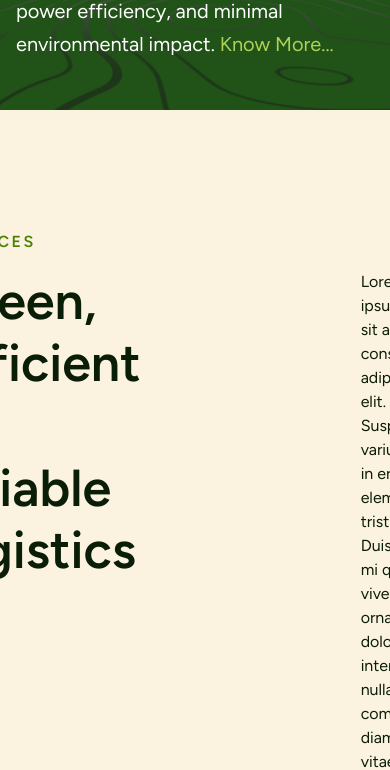
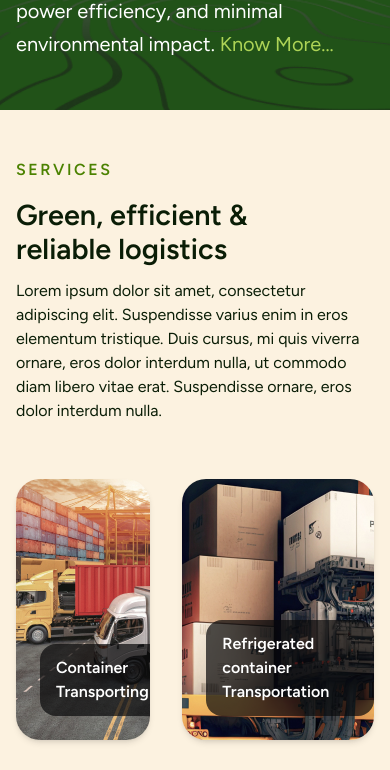
Before and after one commit to jedinrk/wayfarer-website, a Next.js app: page / in a window 390 px wide. Shown: the part 790-1560 px from the top of the page. Built offline with nearby package versions, Linux system fonts and the light colour scheme; a web font is replaced by a local one.

Commit message:
services mobile wip

```diff
--- a/components/Services.tsx
+++ b/components/Services.tsx
@@ -10,15 +10,15 @@ import GreenArrowRight from "../public/gg_arrow-right.svg"
 
 function Services() {
   return (
-    <section className="w-full px-[124px] py-[120px] bg-theme-1000">
-      <div className="w-full max-w-320 m-auto flex flex-col items-center">
+    <section className="bg-theme-1000">
+      <div className="w-full max-w-320 m-auto px-4 md:px-5 py-12 md:py-20 xl:py-28 flex flex-col">
         <div>
-          <h1 className="uppercase mb-[16px] text-theme-text-700 h6">services</h1>
-          <div className="flex justify-between gap-[140px]">
-            <h2 className="text-5xl mr-[40px]">
-              Green, efficient & reliable logistics
-            </h2>
-            <p className="ml-[40px] max-w-[477px]">
+          <h2 className="uppercase mb-[1em] text-theme-text-700 h6">services</h2>
+          <div className="flex flex-col lg:flex-row lg:justify-between">
+            <h3 className="h2 mb-3 lg:mb-0">
+              Green, efficient &<br /> reliable logistics
+            </h3>
+            <p className="max-w-[477px]">
               Lorem ipsum dolor sit amet, consectetur adipiscing elit.
               Suspendisse varius enim in eros elementum tristique. Duis cursus,
               mi quis viverra ornare, eros dolor interdum nulla, ut commodo diam
@@ -94,16 +94,12 @@ function Services() {
             </div>
           </div>
         </div>
-        <div className="w-[198px] h-16 px-8 py-3 bg-white rounded-[44px] border border-lime-700 justify-center items-center inline-flex">
-          <div className="px-2 py-1 justify-center items-center gap-2 flex">
-            <div className="text-lime-700 text-xl font-semibold leading-loose tracking-tight">
-              Let’s Talk
-            </div>
-          </div>
+        <button className="text-lime-700 font-semibold self-center w-fit px-8 py-2 rounded-[44px] border border-lime-700 flex justify-center items-center gap-2">
+          Let’s Talk
           <div className="w-8 h-8 relative">
             <Image src={GreenArrowRight} alt={"Green Arrow Right"} />
           </div>
-        </div>
+        </button>
       </div>
     </section>
   );
```
